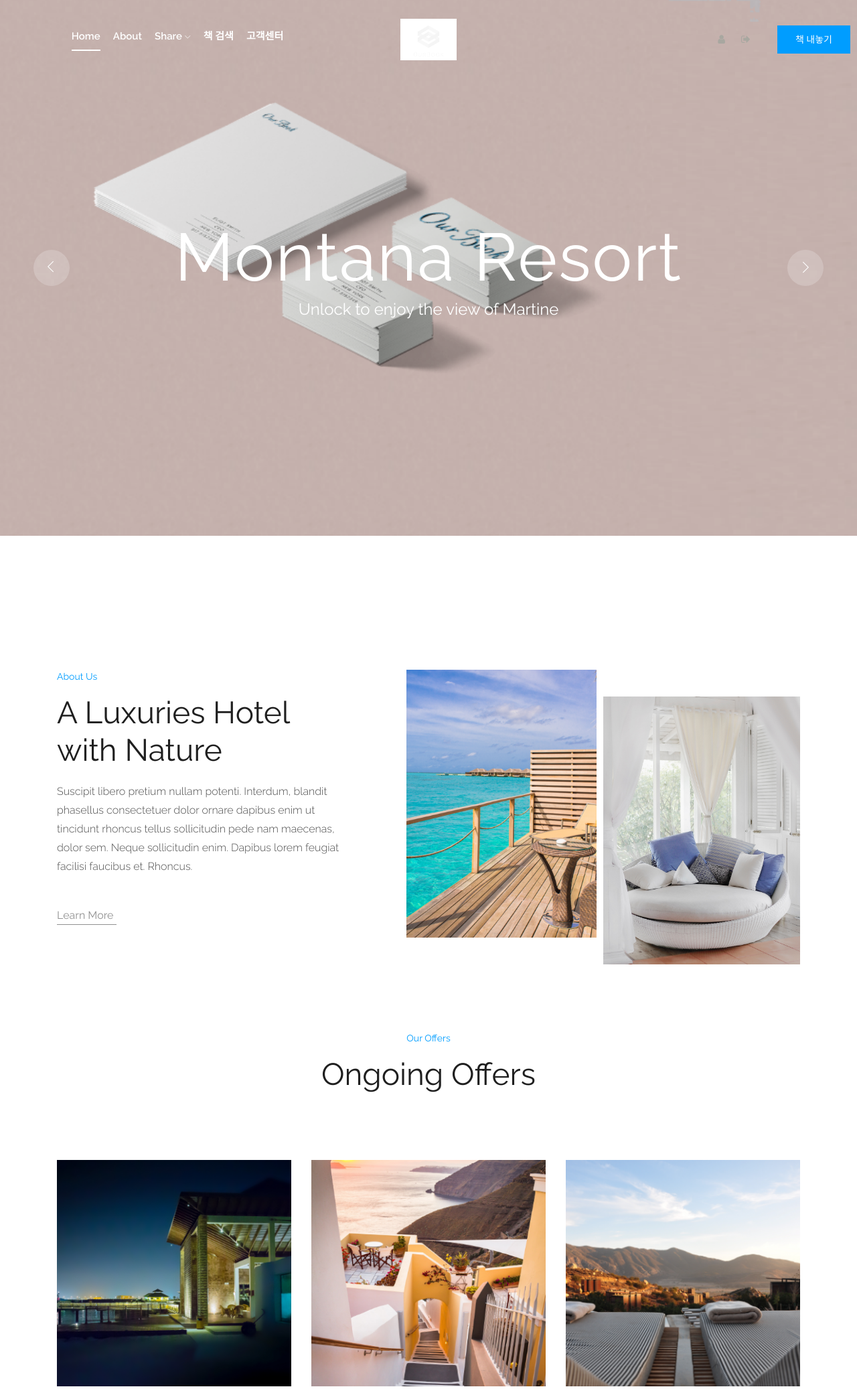
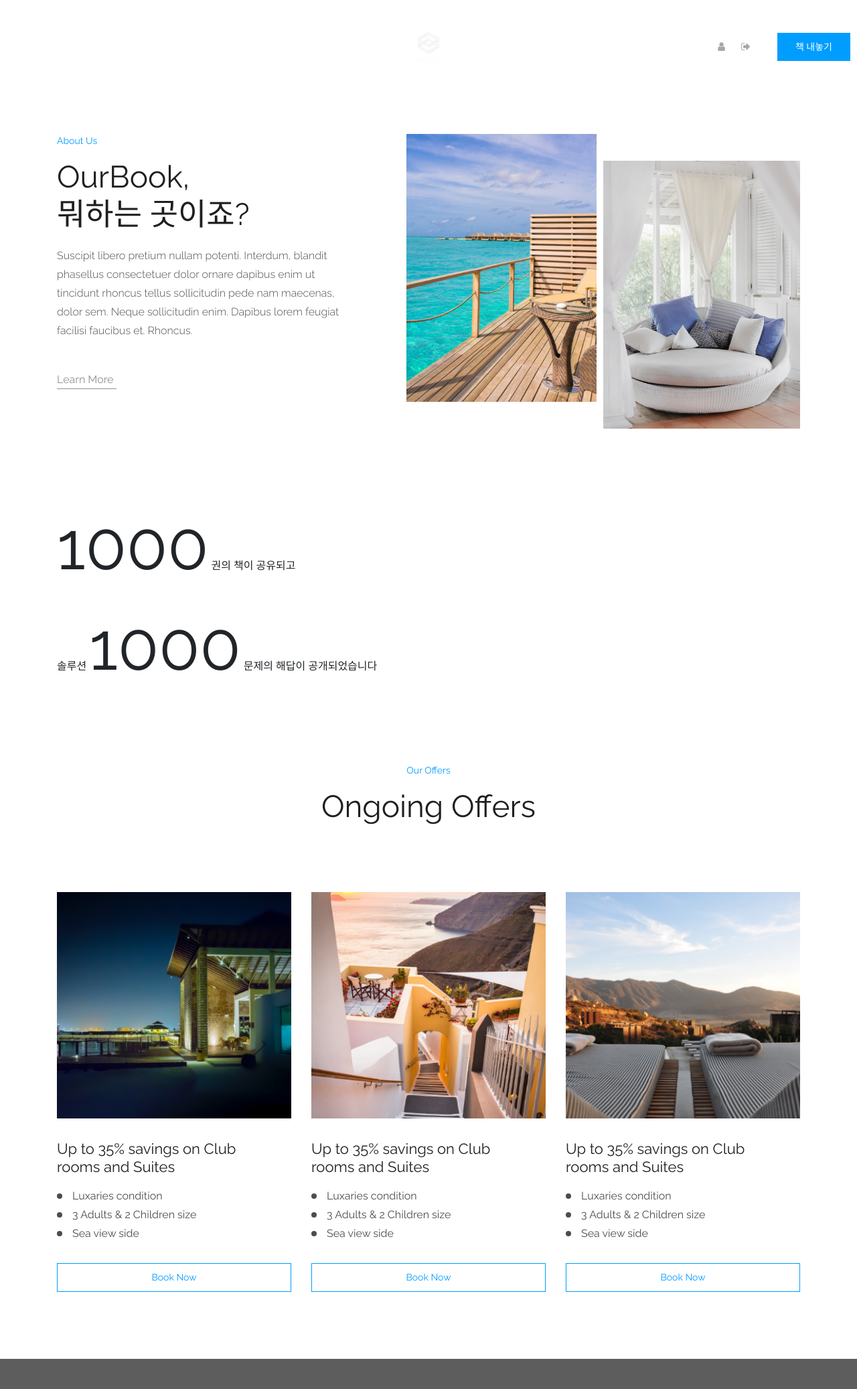
Before and after one commit to blogSoul/OurBook, a Django app: page /main/ in a window 1280 px wide. Shown: the top 2074 px of the page at 67% size. Run offline with Django 3.2, Linux system fonts and the light colour scheme; some libraries are stand-ins or nearby versions; grey boxes are pictures that could not be loaded.

Commit message:
main page layout

```diff
--- a/accounts/templates/register/register.html
+++ b/accounts/templates/register/register.html
@@ -140,7 +140,7 @@
                      </div>
                   </div>
                   <div class="form-group">
-                     <a class="btn btn-block g-button" href="#">
+                     <a class="btn btn-block g-button" href="#" onclick="return confirm('Social Login은 준비 중입니다 :)')">
                      <i class="fa fa-google"></i> Sign up with Google
                      </a>
                   </div>
--- a/main/templates/about.html
+++ b/main/templates/about.html
@@ -25,10 +25,10 @@
                 <div class="col-xl-7 col-lg-7">
                     <div class="about_thumb d-flex">
                         <div class="img_1">
-                            <img src="img/about/about_1.png" alt="">
+                            <img src="/static/img/about/about_1.png" alt="">
                         </div>
                         <div class="img_2">
-                            <img src="img/about/about_2.png" alt="">
+                            <img src="/static/img/about/about_2.png" alt="">
                         </div>
                     </div>
                 </div>
--- a/main/templates/base.html
+++ b/main/templates/base.html
@@ -2,6 +2,7 @@
 <html class="no-js" lang="zxx">
 
 <head>
+
     <meta charset="utf-8">
     <meta http-equiv="x-ua-compatible" content="ie=edge">
     <title>OurBook</title>
@@ -228,7 +229,7 @@
     <script src="/static/js/jquery.slicknav.min.js"></script>
     <script src="/static/js/jquery.magnific-popup.min.js"></script>
     <script src="/static/js/plugins.js"></script>
-    <script src="/static/js/gijgo.min.js"></script>
+    <script src="/static/js/gijgo.min.js"></script>-->
 
     <!--contact js-->
     <script src="/static/js/contact.js"></script>
@@ -253,6 +254,11 @@
 
         });
     </script>
+
+    <!-- Numscrolling Effect -->
+    <script src="/static/js/jquery.min.js"></script>
+    <script src="/static/js/jquery.numscroller-1.0.js"></script>
+
 </body>
 
 </html>
--- a/main/templates/main.html
+++ b/main/templates/main.html
@@ -4,49 +4,27 @@
     <!-- slider_area_start -->
     <div class="slider_area">
         <div class="slider_active owl-carousel">
+
             <div class="single_slider d-flex align-items-center justify-content-center slider_bg_1">
                 <div class="container">
                     <div class="row">
                         <div class="col-xl-12">
                             <div class="slider_text text-center">
-                                <h3>Montana Resort</h3>
-                                <p>Unlock to enjoy the view of Martine</p>
+                                <h3>Book Share</h3>
+                                <p>버려지는 비싼 전공책, 이제는 나누세요</p>
                             </div>
                         </div>
                     </div>
                 </div>
             </div>
+
             <div class="single_slider  d-flex align-items-center justify-content-center slider_bg_2">
                 <div class="container">
                     <div class="row">
                         <div class="col-xl-12">
                             <div class="slider_text text-center">
-                                <h3>Life is Beautiful</h3>
-                                <p>Unlock to enjoy the view of Martine</p>
-                            </div>
-                        </div>
-                    </div>
-                </div>
-            </div>
-            <div class="single_slider d-flex align-items-center justify-content-center slider_bg_1">
-                <div class="container">
-                    <div class="row">
-                        <div class="col-xl-12">
-                            <div class="slider_text text-center">
-                                <h3>OurBook</h3>
-                                <p>P2P 전공서적 공유 플랫폼</p>
-                            </div>
-                        </div>
-                    </div>
-                </div>
-            </div>
-            <div class="single_slider  d-flex align-items-center justify-content-center slider_bg_2">
-                <div class="container">
-                    <div class="row">
-                        <div class="col-xl-12">
-                            <div class="slider_text text-center">
-                                <h3>Solutions</h3>
-                                <p>솔루션 공유 플랫폼</p>
+                                <h3>Solution Share</h3>
+                                <p>답이 없는 문제, 이제는 고민하지 마세요</p>
                             </div>
                         </div>
                     </div>
@@ -64,22 +42,22 @@
                     <div class="about_info">
                         <div class="section_title mb-20px">
                             <span>About Us</span>
-                            <h3>A Luxuries Hotel <br>
-                                with Nature</h3>
+                            <h3>OurBook,<br>
+                                뭐하는 곳이죠?</h3>
                         </div>
                         <p>Suscipit libero pretium nullam potenti. Interdum, blandit phasellus consectetuer dolor ornare
                             dapibus enim ut tincidunt rhoncus tellus sollicitudin pede nam maecenas, dolor sem. Neque
                             sollicitudin enim. Dapibus lorem feugiat facilisi faucibus et. Rhoncus.</p>
-                        <a href="#" class="line-button">Learn More</a>
+                        <a href="{% url 'about' %}" class="line-button">Learn More</a>
                     </div>
                 </div>
                 <div class="col-xl-7 col-lg-7">
                     <div class="about_thumb d-flex">
                         <div class="img_1">
-                            <img src="img/about/about_1.png" alt="">
+                            <img src="/static/img/about/about_1.png" alt="">
                         </div>
                         <div class="img_2">
-                            <img src="img/about/about_2.png" alt="">
+                            <img src="/static/img/about/about_2.png" alt="">
                         </div>
                     </div>
                 </div>
@@ -87,6 +65,24 @@
         </div>
     </div>
     <!-- about_area_end -->
+
+    <!-- Number Increment Effect-->
+    <div class="offers_area">
+        <div class="container">
+            <div class="row">
+                <div class="col-xl-12">
+                  <span class='numscroller' data-min='1' data-max='1000' data-delay='5' data-increment='10' style="font-size:100px">1000</span>
+                     권의 책이 공유되고<br/>
+                    솔루션
+                  <span class='numscroller' data-min='1' data-max='1000' data-delay='5' data-increment='10' style="font-size:100px">1000</span>
+                    문제의 해답이 공개되었습니다
+                    <!-- 근데 이렇게 아래 있으면 사람들이 효과를 못 보지 않냐?-->
+                </div>
+            </div>
+        </div>
+    </div>
+    <!-- End of Increment Effect -->
+
 
     <!-- offers_area_start -->
     <div class="offers_area">
@@ -103,7 +99,7 @@
                 <div class="col-xl-4 col-md-4">
                     <div class="single_offers">
                         <div class="about_thumb">
-                            <img src="img/offers/1.png" alt="">
+                            <img src="/static/img/offers/1.png" alt="">
                         </div>
                         <h3>Up to 35% savings on Club <br>
                             rooms and Suites</h3>
@@ -118,7 +114,7 @@
                 <div class="col-xl-4 col-md-4">
                     <div class="single_offers">
                         <div class="about_thumb">
-                            <img src="img/offers/2.png" alt="">
+                            <img src="/static/img/offers/2.png" alt="">
                         </div>
                         <h3>Up to 35% savings on Club <br>
                             rooms and Suites</h3>
@@ -133,7 +129,7 @@
                 <div class="col-xl-4 col-md-4">
                     <div class="single_offers">
                         <div class="about_thumb">
-                            <img src="img/offers/3.png" alt="">
+                            <img src="/static/img/offers/3.png" alt="">
                         </div>
                         <h3>Up to 35% savings on Club <br>
                             rooms and Suites</h3>
@@ -153,9 +149,9 @@
     <!-- video_area_start -->
     <div class="video_area video_bg overlay">
         <div class="video_area_inner text-center">
-            <span>Montana Sea View</span>
-            <h3>Relax and Enjoy your <br>
-                Vacation </h3>
+            <span>영상으로 보는</span>
+            <h3>OurBook<br>
+                이용안내</h3>
             <a href="https://www.youtube.com/watch?v=vLnPwxZdW4Y" class="video_btn popup-video">
                 <i class="fa fa-play"></i>
             </a>
@@ -163,60 +159,5 @@
     </div>
     <!-- video_area_end -->
 
-    <!-- about_area_start -->
-    <div class="about_area">
-        <div class="container">
-            <div class="row">
-                <div class="col-xl-7 col-lg-7">
-                    <div class="about_thumb2 d-flex">
-                        <div class="img_1">
-                            <img src="img/about/1.png" alt="">
-                        </div>
-                        <div class="img_2">
-                            <img src="img/about/2.png" alt="">
-                        </div>
-                    </div>
-                </div>
-                <div class="col-xl-5 col-lg-5">
-                    <div class="about_info">
-                        <div class="section_title mb-20px">
-                            <span>Delicious Food</span>
-                            <h3>We Serve Fresh and <br>
-                                Delicious Food</h3>
-                        </div>
-                        <p>Suscipit libero pretium nullam potenti. Interdum, blandit phasellus consectetuer dolor ornare
-                            dapibus enim ut tincidunt rhoncus tellus sollicitudin pede nam maecenas, dolor sem. Neque
-                            sollicitudin enim. Dapibus lorem feugiat facilisi faucibus et. Rhoncus.</p>
-                        <a href="#" class="line-button">Learn More</a>
-                    </div>
-                </div>
-            </div>
-        </div>
-    </div>
-    <!-- about_area_end -->
 
-    <!-- forQuery_start -->
-    <div class="forQuery">
-        <div class="container">
-            <div class="row">
-                <div class="col-xl-10 offset-xl-1 col-md-12">
-                    <div class="Query_border">
-                        <div class="row align-items-center justify-content-center">
-                            <div class="col-xl-6 col-md-6">
-                                <div class="Query_text">
-                                    <p>For Reservation 0r Query?</p>
-                                </div>
-                            </div>
-                            <div class="col-xl-6 col-md-6">
-                                <div class="phone_num">
-                                    <a href="#" class="mobile_no">+10 576 377 4789</a>
-                                </div>
-                            </div>
-                        </div>
-                    </div>
-                </div>
-            </div>
-        </div>
-    </div>
-    <!-- forQuery_end-->
 {% endblock %}
```
Also changed, not shown: main/templates/contact.html (+23 -30 lines), main/static/img/banner/banner2.png, main/static/img/banner/ourbook5.png (deleted), main/static/img/logo_transparent.png, main/static/js/jquery.numscroller-1.0.js (added).
